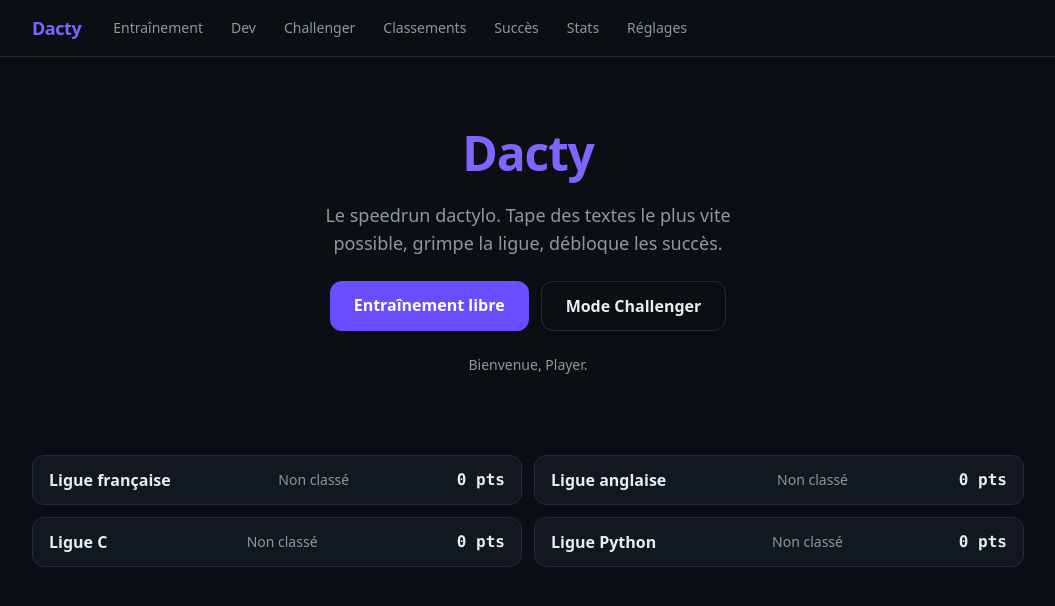
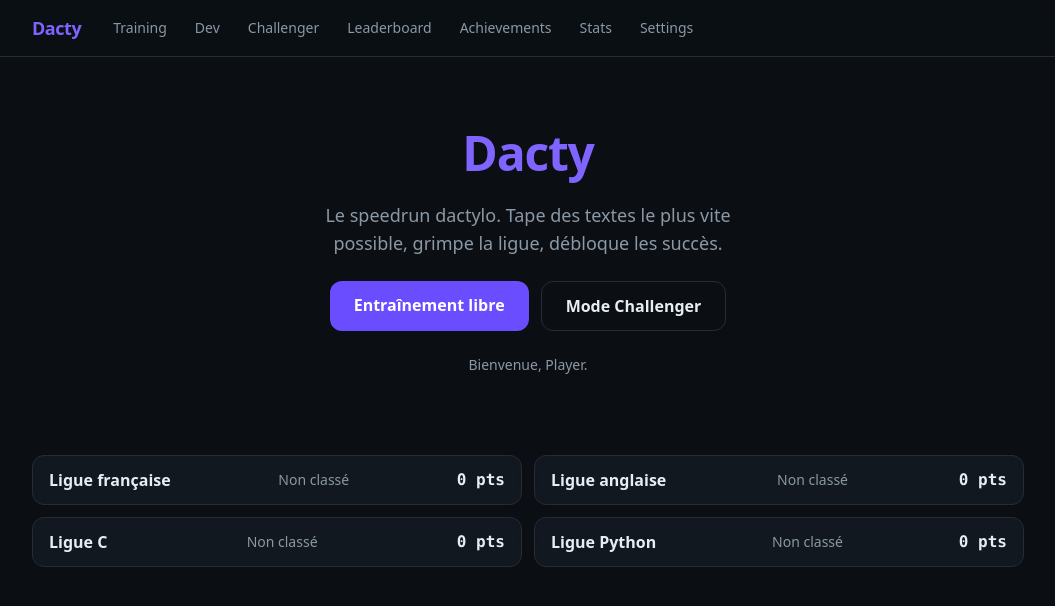
Before and after one commit to Lubachma/Dacty, a React (Vite) app: page / in a window 1280 px wide. Shown: the top 606 px of the page, without its empty margins (112-1167 px from the left). Built offline with nearby package versions, Linux system fonts and the light colour scheme.

Commit message:
feat: translate layout, navigation and document titles

```diff
--- a/src/ui/components/Header.tsx
+++ b/src/ui/components/Header.tsx
@@ -1,24 +1,27 @@
 import { NavLink } from 'react-router';
+import { useT } from '@/i18n';
+import type { TranslationKey } from '@/i18n/fr';
 
-const LINKS = [
-  { to: '/', label: 'Accueil', end: true },
-  { to: '/play', label: 'Entraînement' },
-  { to: '/dev', label: 'Dev' },
-  { to: '/challenger', label: 'Challenger' },
-  { to: '/leaderboard', label: 'Classements' },
-  { to: '/achievements', label: 'Succès' },
-  { to: '/stats', label: 'Stats' },
-  { to: '/settings', label: 'Réglages' },
+const LINKS: { to: string; key: TranslationKey; end?: boolean }[] = [
+  { to: '/', key: 'nav.home', end: true },
+  { to: '/play', key: 'nav.training' },
+  { to: '/dev', key: 'nav.dev' },
+  { to: '/challenger', key: 'nav.challenger' },
+  { to: '/leaderboard', key: 'nav.leaderboard' },
+  { to: '/achievements', key: 'nav.achievements' },
+  { to: '/stats', key: 'nav.stats' },
+  { to: '/settings', key: 'nav.settings' },
 ];
 
 export function Header() {
+  const t = useT();
   return (
     <header className="sticky top-0 z-10 border-b border-line bg-bg/80 backdrop-blur">
       <nav className="mx-auto flex max-w-5xl flex-wrap items-center gap-1 px-4 py-3">
         <NavLink to="/" className="mr-4 text-lg font-extrabold tracking-tight text-accent">
           Dacty
         </NavLink>
-        {LINKS.slice(1).map(({ to, label }) => (
+        {LINKS.slice(1).map(({ to, key }) => (
           <NavLink
             key={to}
             to={to}
@@ -28,7 +31,7 @@ export function Header() {
               }`
             }
           >
-            {label}
+            {t(key)}
           </NavLink>
         ))}
       </nav>
--- a/src/ui/components/Layout.tsx
+++ b/src/ui/components/Layout.tsx
@@ -4,20 +4,23 @@ import { ErrorBoundary } from './ErrorBoundary';
 import { Header } from './Header';
 import { ToastHost } from './ToastHost';
 import { checkPersistence, requestPersistence } from '@/db/persistence';
+import { useT } from '@/i18n';
+import type { TranslationKey } from '@/i18n/fr';
 
 // titres d'onglet alignés sur les <h1> des pages
-const TITLES: Record<string, string> = {
-  '/': 'Dacty',
-  '/play': 'Entraînement libre · Dacty',
-  '/dev': 'Mode Dev · Dacty',
-  '/challenger': 'Mode Challenger · Dacty',
-  '/leaderboard': 'Classements · Dacty',
-  '/achievements': 'Succès · Dacty',
-  '/stats': 'Statistiques · Dacty',
-  '/settings': 'Réglages · Dacty',
+const TITLE_KEYS: Record<string, TranslationKey> = {
+  '/': 'title.home',
+  '/play': 'title.play',
+  '/dev': 'title.dev',
+  '/challenger': 'title.challenger',
+  '/leaderboard': 'title.leaderboard',
+  '/achievements': 'title.achievements',
+  '/stats': 'title.stats',
+  '/settings': 'title.settings',
 };
 
 export function Layout() {
+  const t = useT();
   const [persistent, setPersistent] = useState(true);
   const location = useLocation();
   useEffect(() => {
@@ -31,19 +34,20 @@ export function Layout() {
     };
   }, []);
   useEffect(() => {
-    document.title = TITLES[location.pathname] ?? 'Dacty';
-  }, [location.pathname]);
+    const key = TITLE_KEYS[location.pathname];
+    document.title = key ? t(key) : 'Dacty';
+  }, [location.pathname, t]);
   return (
     <div className="min-h-screen">
       <Header />
       {!persistent && (
         <div role="alert" className="bg-err/15 px-4 py-2 text-center text-sm text-err">
-          Stockage indisponible : ta progression ne sera pas sauvegardée (navigation privée ?).
+          {t('layout.persistenceWarning')}
         </div>
       )}
       <main className="mx-auto max-w-5xl px-4 py-8">
         <ErrorBoundary resetKey={location.pathname}>
-          <Suspense fallback={<p className="py-16 text-center text-muted">Chargement…</p>}>
+          <Suspense fallback={<p className="py-16 text-center text-muted">{t('common.loading')}</p>}>
             <Outlet />
           </Suspense>
         </ErrorBoundary>
```
Also changed, not shown: index.html (+2 -2 lines), 2 other files (tests, documents, lock files or other folders).
